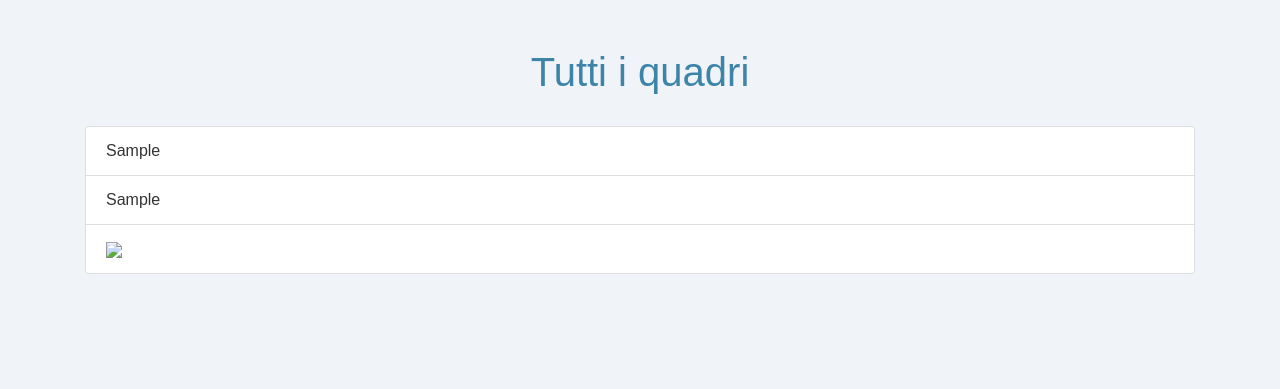
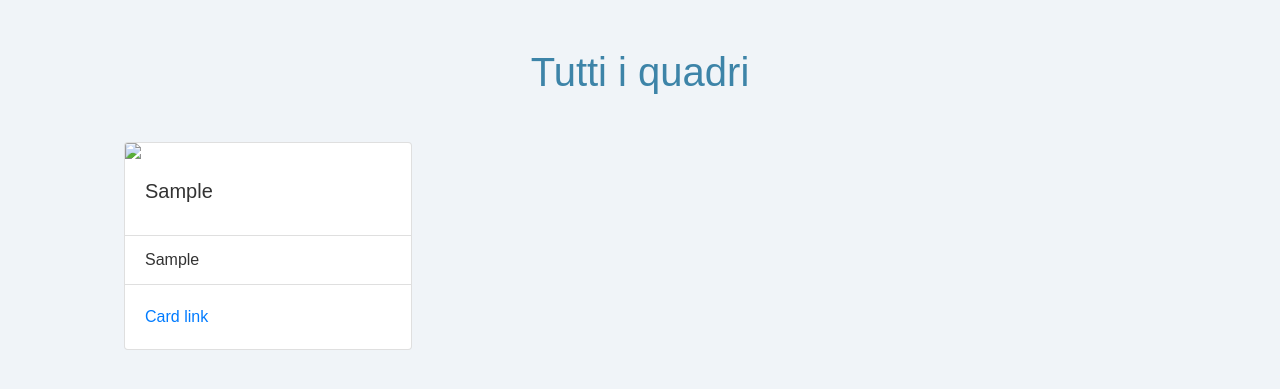
Before and after one commit to KKatowice/esercizioDAITA, a Flask app: page /quadri.html in a window 1280 px wide. Shown: the part 56-445 px from the top of the page. Run offline with Flask 3, Linux system fonts and the light colour scheme; tables that the repository leaves empty or names only in its code hold one stand-in row (values such as "Sample post"); some libraries are stand-ins or nearby versions.

Commit message:
quadri card

```diff
--- a/templates/quadri.html
+++ b/templates/quadri.html
@@ -72,14 +72,26 @@
     <div class="container mt-5">
         <h1>Tutti i quadri</h1>
 
+            <div class="row mr-4 ml-4">
             {% for opera in opere %}
-            <ul class="list-group mt-3">
-                <li class="list-group-item">{{ opera['titolo'] }}</li>
-                <li class="list-group-item">{{ opera['data_pubblicazione'] }}</li>
-                <li class="list-group-item"><img src="{{ url_for('apiBlueprint.getWorks', opera_id=opera['url_immagine']) }}"></li>
-            </ul>
+
+                <div class="col-lg-3 col-md-4 col-sm-6 ">
+                <div class="card mt-3" style="width: 18rem;">
+                  <img class="card-img-top" src="{{ opera['url_immagine'] }}">
+                  <div class="card-body">
+                    <h5 class="card-title">{{ opera['titolo'] }}</h5>
+                  </div>
+                  <ul class="list-group list-group-flush">
+                    <li class="list-group-item">{{ opera['data_pubblicazione'] }}</li>
+                  </ul>
+                  <div class="card-body">
+                    <a href="#" class="card-link">Card link</a>
+                  </div>
+                </div>
+                </div>
+
             {% endfor %}
-
+            </div>
     </div>
     <!-- Includi Bootstrap JS (opzionale) -->
     <script src="https://stackpath.bootstrapcdn.com/bootstrap/4.5.2/js/bootstrap.min.js"></script>
```
